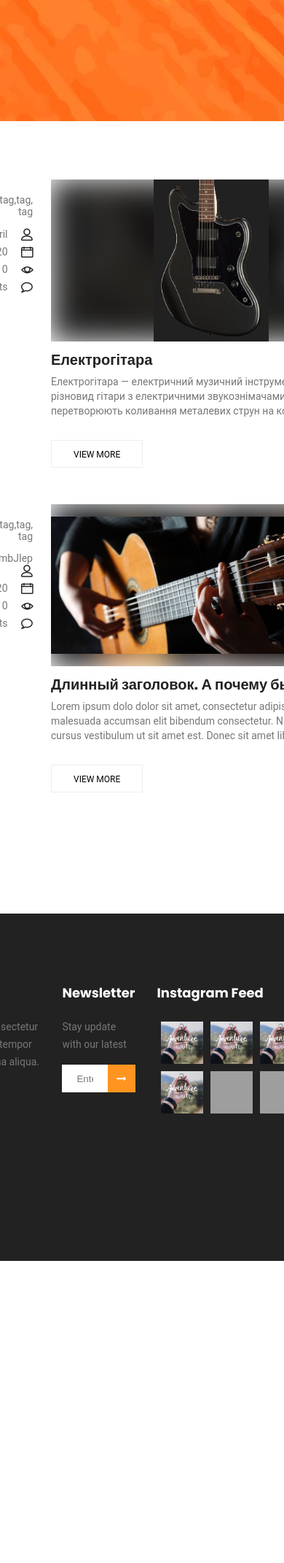
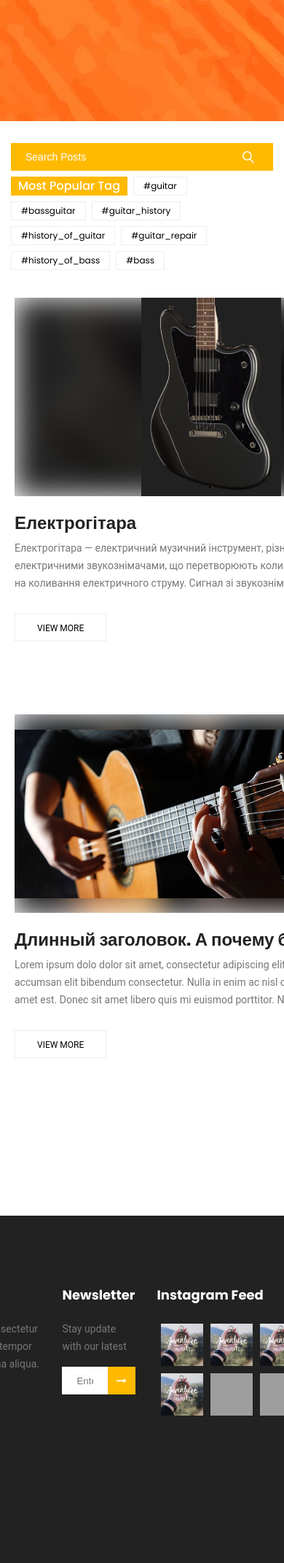
Before and after one commit to Velnbur/GuitarPower1, a Django app: a page that uses mysite/templates/home.html in a window 390 px wide; the page is wider, and only the part inside the window is pictured. Shown: the part 340-2482 px from the top of that part at 73% size. Before the commit the page ends 2068 px from the top of that part, so only its background shows below. Run offline with Django 3.2, Linux system fonts and the light colour scheme; data comes from the database, SQL or seed files in the repository; some libraries are stand-ins or nearby versions; grey boxes are pictures that could not be loaded.

Commit message:
adaptive for the forum

```diff
--- a/mysite/static/css/main.css
+++ b/mysite/static/css/main.css
@@ -16,7 +16,6 @@ h1, h2, h3, h4, h5, h6 {
 }
 
 html, body {
-    height: 100%;
     margin: 0;
     padding: 0;
 }
@@ -96,9 +95,9 @@ body {
 }
 
 .nav-link:hover {
-    background: #FF9520;
+    background: #ffba00;
     color: white;
-    border: 7px solid #FF9520;
+    border: 7px solid #ffba00;
 }
 
 .sticky-wrapper {
@@ -795,7 +794,7 @@ footer p {
     height: 38px;
     padding: 6px 12px;
     border: none;
-    background: #FF9520;
+    background: #ffba00;
     color: white;
     transition: 0.3s;
     opacity: 1;
@@ -877,9 +876,9 @@ footer p {
 /*========= START forum body =========*/
 
 .forum-body-section {
-    width: 100%;
     min-height: 100vh;
-    margin: 80px 0 0 0;
+    padding: 80px 0 0 0;
+    transition: all 0.5s;
 }
 
 .forum-body {
@@ -955,7 +954,7 @@ footer p {
 }
 
 .forum-unit-meta a:hover {
-    color: #FF9520;
+    color: #ffba00;
 }
 
 .forum-unit-meta li:last-child {
@@ -1051,39 +1050,11 @@ footer p {
 }
 
 .forum-unit-post-vm-button:hover {
-    background: #FF9520;
+    background: #ffba00;
     color: white;
 }
 
-@media(max-width: 1200px) {
-    .right-forum-side {
-        width: 660px;
-    }
-    .forum-unit-post {
-        width: 470px;
-    }
-    .forum-unit-post-img-background {
-        height: 222px;
-    }
-    .forum-unit-about-post p {
-        line-height: 20px;
-    }
-    .forum-unit-about-post {
-        padding: 15px 0 0 0;
-    }
-    .forum-unit-meta li {
-        margin: 0 0 4px 0;
-    }
-    .forum-unit-info{
-        padding: 20px 10px 0 10px;
-    }
-    .left-forum-side {
-        width: 300px;
-    }
-    .img-box-popular-post {
-        width: 82px;
-    }
-}
+
 
 /*========= END right-forum-sidebar =========*/
 
@@ -1094,7 +1065,7 @@ footer p {
     font-size: 16px;
     width: 100%;
     height: 38px;
-    background: #FF9520;
+    background: #ffba00;
 /*    border-radius: 19px;*/
     padding: 6px 20px 6px 20px;
     color: white;
@@ -1144,7 +1115,7 @@ footer p {
     width: 100%;
     height: 38px;
     color: white;
-    background: #FF9520;
+    background: #ffba00;
     text-align: center;
     padding: 10px 0;
     font-size: 18px;
@@ -1247,7 +1218,7 @@ footer p {
     width: 100%;
     height: 38px;
     color: white;
-    background: #FF9520;
+    background: #ffba00;
     text-align: center;
     padding: 10px 0;
     font-size: 18px;
@@ -1272,11 +1243,32 @@ footer p {
 }
 
 .popular-tag:hover {
-    background: #FF9520;
+    background: #ffba00;
     color: white;
 }
 
 /*========= END left-forum-sidebar =========*/
+
+.forum-da-container {
+    display: none;
+}
+
+.popular-tags-block h3{
+    height: 26px;
+    line-height: 26px;
+    color: white;
+    background: #ffba00;
+    text-align: center;
+    padding: 0 10px;
+    font-size: 16px;
+    margin: 0 8px 8px 0;
+}
+
+.top-tag-da {
+    margin: 0 auto;
+    max-width: 600px;
+    margin: 8px auto 30px auto;
+}
 
 /*========= END forum body =========*/
 
@@ -1292,7 +1284,6 @@ footer p {
         max-width: 1300px;
         width: 100%;
     }
-
     .sticky-wrapper {
         top: 0;
     }
@@ -1302,7 +1293,6 @@ footer p {
     .nav-list {
         display: none;
     }
-
     .hamburger-button {
         display: block;
     }
@@ -1314,7 +1304,7 @@ footer p {
     }
 }
 
-@media(max-width: 1200px) {
+@media (min-width: 991px) and (max-width: 1200px) {
     .right-forum-side {
         width: 660px;
     }
@@ -1355,4 +1345,17 @@ footer p {
     .left-forum-side {
         display: none;
     }
+    .forum-body-section {
+        padding: 30px 0 0 0;
+    }
+    .search-forums {
+        max-width: 600px;
+        margin: 0 auto;
+    }
+    .popular-tags-block {
+        margin: 0;
+    }
+    .forum-da-container {
+        display: block;;
+    }
 }
--- /dev/null
+++ b/mysite/static/js/dynamic_adapt.js
@@ -0,0 +1,171 @@
+// Dynamic Adapt v.1
+// HTML data-da="where(uniq class name),position(digi),when(breakpoint)"
+// e.x. data-da="item,2,992"
+// Andrikanych Yevhen 2020
+// https://www.youtube.com/c/freelancerlifestyle
+
+"use strict";
+
+(function () {
+	let originalPositions = [];
+	let daElements = document.querySelectorAll('[data-da]');
+	let daElementsArray = [];
+	let daMatchMedia = [];
+	//Заполняем массивы
+	if (daElements.length > 0) {
+		let number = 0;
+		for (let index = 0; index < daElements.length; index++) {
+			const daElement = daElements[index];
+			const daMove = daElement.getAttribute('data-da');
+			if (daMove != '') {
+				const daArray = daMove.split(',');
+				const daPlace = daArray[1] ? daArray[1].trim() : 'last';
+				const daBreakpoint = daArray[2] ? daArray[2].trim() : '767';
+				const daType = daArray[3] === 'min' ? daArray[3].trim() : 'max';
+				const daDestination = document.querySelector('.' + daArray[0].trim())
+				if (daArray.length > 0 && daDestination) {
+					daElement.setAttribute('data-da-index', number);
+					//Заполняем массив первоначальных позиций
+					originalPositions[number] = {
+						"parent": daElement.parentNode,
+						"index": indexInParent(daElement)
+					};
+					//Заполняем массив элементов
+					daElementsArray[number] = {
+						"element": daElement,
+						"destination": document.querySelector('.' + daArray[0].trim()),
+						"place": daPlace,
+						"breakpoint": daBreakpoint,
+						"type": daType
+					}
+					number++;
+				}
+			}
+		}
+		dynamicAdaptSort(daElementsArray);
+
+		//Создаем события в точке брейкпоинта
+		for (let index = 0; index < daElementsArray.length; index++) {
+			const el = daElementsArray[index];
+			const daBreakpoint = el.breakpoint;
+			const daType = el.type;
+
+			daMatchMedia.push(window.matchMedia("(" + daType + "-width: " + daBreakpoint + "px)"));
+			daMatchMedia[index].addListener(dynamicAdapt);
+		}
+	}
+	//Основная функция
+	function dynamicAdapt(e) {
+		for (let index = 0; index < daElementsArray.length; index++) {
+			const el = daElementsArray[index];
+			const daElement = el.element;
+			const daDestination = el.destination;
+			const daPlace = el.place;
+			const daBreakpoint = el.breakpoint;
+			const daClassname = "_dynamic_adapt_" + daBreakpoint;
+
+			if (daMatchMedia[index].matches) {
+				//Перебрасываем элементы
+				if (!daElement.classList.contains(daClassname)) {
+					let actualIndex = indexOfElements(daDestination)[daPlace];
+					if (daPlace === 'first') {
+						actualIndex = indexOfElements(daDestination)[0];
+					} else if (daPlace === 'last') {
+						actualIndex = indexOfElements(daDestination)[indexOfElements(daDestination).length];
+					}
+					daDestination.insertBefore(daElement, daDestination.children[actualIndex]);
+					daElement.classList.add(daClassname);
+				}
+			} else {
+				//Возвращаем на место
+				if (daElement.classList.contains(daClassname)) {
+					dynamicAdaptBack(daElement);
+					daElement.classList.remove(daClassname);
+				}
+			}
+		}
+		customAdapt();
+	}
+
+	//Вызов основной функции
+	dynamicAdapt();
+
+	//Функция возврата на место
+	function dynamicAdaptBack(el) {
+		const daIndex = el.getAttribute('data-da-index');
+		const originalPlace = originalPositions[daIndex];
+		const parentPlace = originalPlace['parent'];
+		const indexPlace = originalPlace['index'];
+		const actualIndex = indexOfElements(parentPlace, true)[indexPlace];
+		parentPlace.insertBefore(el, parentPlace.children[actualIndex]);
+	}
+	//Функция получения индекса внутри родителя
+	function indexInParent(el) {
+		var children = Array.prototype.slice.call(el.parentNode.children);
+		return children.indexOf(el);
+	}
+	//Функция получения массива индексов элементов внутри родителя
+	function indexOfElements(parent, back) {
+		const children = parent.children;
+		const childrenArray = [];
+		for (let i = 0; i < children.length; i++) {
+			const childrenElement = children[i];
+			if (back) {
+				childrenArray.push(i);
+			} else {
+				//Исключая перенесенный элемент
+				if (childrenElement.getAttribute('data-da') == null) {
+					childrenArray.push(i);
+				}
+			}
+		}
+		return childrenArray;
+	}
+	//Сортировка объекта
+	function dynamicAdaptSort(arr) {
+		arr.sort(function (a, b) {
+			if (a.breakpoint > b.breakpoint) { return -1 } else { return 1 }
+		});
+		arr.sort(function (a, b) {
+			if (a.place > b.place) { return 1 } else { return -1 }
+		});
+	}
+	//Дополнительные сценарии адаптации
+	function customAdapt() {
+		//const viewport_width = Math.max(document.documentElement.clientWidth, window.innerWidth || 0);
+	}
+}());
+
+/*
+let block = document.querySelector('.click');
+block.addEventListener("click", function (e) {
+	alert('Все ок ;)');
+});
+*/
+
+
+/*
+//Объявляем переменные
+const parent_original = document.querySelector('.content__blocks_city');
+const parent = document.querySelector('.content__column_river');
+const item = document.querySelector('.content__block_item');
+//Слушаем изменение размера экрана
+window.addEventListener('resize', move);
+//Функция
+function move(){
+	const viewport_width = Math.max(document.documentElement.clientWidth, window.innerWidth || 0);
+	if (viewport_width <= 992) {
+		if (!item.classList.contains('done')) {
+			parent.insertBefore(item, parent.children[2]);
+			item.classList.add('done');
+		}
+	} else {
+		if (item.classList.contains('done')) {
+			parent_original.insertBefore(item, parent_original.children[2]);
+			item.classList.remove('done');
+		}
+	}
+}
+//Вызываем функцию
+move();
+*/
--- a/mysite/static/js/main.js
+++ b/mysite/static/js/main.js
@@ -15,18 +15,6 @@ $(document).ready(function(){
                 element.style.width = 'auto';
             }
             element.parentNode.childNodes[1].childNodes[1].src = element.src;
-        });
-    }
-    if($('.forum-body-section')) {
-        $('.forum-body-section').css('top', window.innerHeight*0.6);
-        $(window).scroll(function(){
-            $('.scroll-effect').bgscroll({
-                direction: 'bottom', // направление bottom или top
-                bgpositionx: 50, // x позиция фонового изображения, от 0 до 100, размерность в %, 50 - означает по центру
-                debug: false, // Режим отладки
-                min:0, // минимальное положение (в %) на которое может смещаться фон
-                max:100 // максимальное положение (в %) на которое может смещаться фон
-            });
         });
     }
 });
--- a/mysite/templates/forum.html
+++ b/mysite/templates/forum.html
@@ -11,7 +11,7 @@
                 <div class="forum-intro-flexbox">
                     <div class="forum-intro-textbox">
                         <h1>Forum</h1>
-                        <p>Share your thoughts with us</p>
+                        <p>share your thoughts with us</p>
                     </div>
                 </div>
             </div>
@@ -21,6 +21,11 @@
     <section class="forum-body-section">
         <div class="forum-body">
             <div class="container">
+                <div class="forum-da-container">
+                    <div class="top-tag-da">
+
+                    </div>
+                </div>
                 <div class="forum-body-inner">
                     <div class="right-forum-side">
 
@@ -61,7 +66,7 @@
 
                     </div>
                     <div class="left-forum-side">
-                        <form method="post" class="search-forums">
+                        <form data-da="forum-da-container,first,990" method="post" class="search-forums">
                             {%csrf_token%}
                             {{search_form.search}}
                             <button type="submit" class="forum-submit-button">
@@ -101,8 +106,8 @@
                         <div class="hr"></div>
 
                         <div class="todays-top-tag">
-                            <h3>Most Popular Tag</h3>
-                            <div class="popular-tags-block">
+                            <h3 data-da="popular-tags-block,first,990">Most Popular Tag</h3>
+                            <div data-da="top-tag-da,1,990"onload="" class="popular-tags-block">
                                 {% for tag in tags %}
                                 <a href="/forum/1tag={{tag.tag}}" style="text-decoration: none;"><p class="popular-tag">#{{tag.tag}}</p></a>
                                 {% endfor %}
--- a/mysite/templates/home.html
+++ b/mysite/templates/home.html
@@ -244,6 +244,7 @@
 
     <script type="text/javascript" src="{% static 'js/main.js'%}"></script>
 	<script type="text/javascript" src="{% static 'js/jquery.sticky.js'%}"></script>
+    <script type="text/javascript" src="{% static 'js/dynamic_adapt.js'%}"></script>
     <script type="text/javascript" src="{% static 'js/slider.js'%}"></script>
 </body>
 
```
